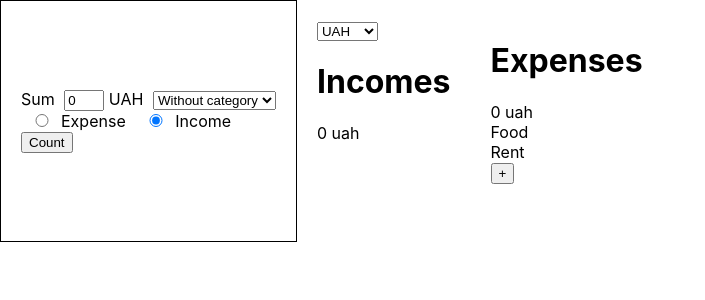
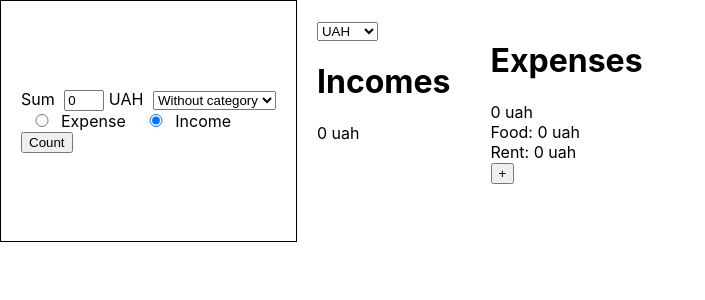
Before and after one commit to Fidelya1988/acounting, a React (Create React App) app: page / in a window 1280 px wide. Shown: the top 300 px of the page, without its empty margins (0-705 px from the left). Built offline with nearby package versions, Linux system fonts and the light colour scheme.

Commit message:
fixed categories

```diff
--- a/src/App.jsx
+++ b/src/App.jsx
@@ -3,22 +3,9 @@ import React, { useState } from "react";
 import styles from "./app.module.css";
 import { useSelector} from "react-redux";
 import CountingForm from "./Form/CountingForm";
-import { setCoeff } from "./store/categoriesReducer";
-const sliceSum = (sum) => {
-  const i = sum.indexOf(".");
-  return i !== -1 ? sum.slice(0, i + 3) : sum;
-};
-const useNewSum = (array, currency, setNewValue, sliceSum) => {
-  React.useEffect(() => {
-    array.find((el) => {
-      console.log(currency);
-      if (el.name === currency) {
-        const editedSum = sliceSum(String(el.sum));
-        setNewValue(String(editedSum));
-      }
-    });
-  }, [array, setNewValue, currency, sliceSum]);
-};
+import Categories from "./Categories/Categories";
+import { useNewSum } from "./helpers/useNewSum";
+
 function App() {
   const { income, expense } = useSelector((state) => state.toolkit);
   const { categories} = useSelector((state) => state.categories);
@@ -26,14 +13,6 @@ function App() {
   const [newIncome, setNewIncome] = useState();
   const [newExpense, setNewExpense] = useState();
 
-  const categoriesExspenses = categories.map(
-    (c) =>
-      c.type === "expense" && (
-        <div key={c.id}>
-          {c.name}
-        </div>
-      )
-  );
 
   const currencyChange = React.useCallback(
     (e) => {
@@ -47,8 +26,8 @@ function App() {
     },
     [income, setCurrency]
   );
-  useNewSum(income, currency, setNewIncome, sliceSum);
-  useNewSum(expense, currency, setNewExpense, sliceSum);
+  useNewSum(income, currency, setNewIncome);
+  useNewSum(expense, currency, setNewExpense);
   return (
     <div className={styles.app}>
       <CountingForm />
@@ -68,8 +47,8 @@ function App() {
       <div className={styles.block}>
         <h1>Expenses</h1>
         <span> {newExpense ? newExpense : 0}</span> {currency}
-        <div> {categoriesExspenses}</div>
-        <button>+</button>
+        <Categories currency={currency}/>
+
       </div>
     </div>
   );
--- /dev/null
+++ b/src/Categories/Categories.jsx
@@ -0,0 +1,20 @@
+// import { isBlock } from "typescript";
+import { useState } from "react";
+import styles from "../app.module.css";
+import { useSelector } from "react-redux";
+
+import { useCategories } from "../helpers/useCategories";
+
+export default function Categories({ currency }) {
+  const { categories } = useSelector((state) => state.categories);
+  const [expenseCategories, setExpenseCategories] = useState();
+  useCategories(categories, currency, setExpenseCategories);
+
+  return (
+    <div>
+      {" "}
+      {expenseCategories}
+      <button>+</button>
+    </div>
+  );
+}
--- a/src/Form/CountingForm.jsx
+++ b/src/Form/CountingForm.jsx
@@ -3,7 +3,7 @@ import React from "react";
 import styles from "../app.module.css";
 import { useSelector, useDispatch } from "react-redux";
 import { changeIncome, changeExpense } from "../store/toolkitReducer";
-import { changeSum } from "../store/categoriesReducer";
+import { changeCategory } from "../store/categoriesReducer";
 
 import { Formik, Form, Field } from "formik";
 const validation = (values) => {
@@ -21,7 +21,7 @@ export default function CountingForm() {
     (introduce,  category, type) => {
       type === "expense" && dispatch(changeExpense({ data: introduce }));
       type === "income" && dispatch(changeIncome({ data: introduce }));
-      dispatch(changeSum({ name: category, sum: introduce }));
+      dispatch(changeCategory({ name: category, sum: introduce }));
     },
     [dispatch]
   );
--- /dev/null
+++ b/src/helpers/sliceSum.js
@@ -0,0 +1,6 @@
+export const sliceSum = (sum) => {
+
+    const i = sum.indexOf(".");
+    return i !== -1 ? sum.slice(0, i + 3) : sum;
+
+};
--- /dev/null
+++ b/src/helpers/useCategories.js
@@ -0,0 +1,18 @@
+ import React from "react";
+ import { sliceSum } from "./sliceSum";
+export const useCategories = (categories, currency, setter) => {
+    React.useEffect(() => {
+      const categoriesArr = categories.map((c) => {
+        const currentSum = c.sum.map((el) => el.name === currency && el.sum);
+       const slicedCurrentSum = currentSum.map(el=> typeof el==='number'?sliceSum(String(el)): el) ;
+        return (
+          c.type === "expense" && (
+            <div key={c.id}>
+              {c.name}: {slicedCurrentSum} {currency}
+            </div>
+          )
+        );
+      });
+      setter(categoriesArr);
+    }, [categories, currency, setter]);
+  };
--- /dev/null
+++ b/src/helpers/useNewSum.js
@@ -0,0 +1,13 @@
+import React from "react";
+import { sliceSum } from "./sliceSum";
+export const useNewSum = (array, currency, setNewValue) => {
+    React.useEffect(() => {
+      array.find((el) => {
+        console.log(currency);
+        if (el.name === currency) {
+          const editedSum = sliceSum(String(el.sum));
+          setNewValue(String(editedSum));
+        }
+      });
+    }, [array, setNewValue, currency]);
+  };
--- a/src/store/categoriesReducer.js
+++ b/src/store/categoriesReducer.js
@@ -1,5 +1,5 @@
 import { createSlice } from "@reduxjs/toolkit";
-
+import { getSum } from "../helpers/getSum";
 const categoriesSlice = createSlice({
   name: "categories",
   initialState: {
@@ -39,10 +39,10 @@ const categoriesSlice = createSlice({
     setCoeff(state, action) {
       state.coefficient = action.payload.coefficient;
     },
-    changeSum(state, action) {
+    changeCategory(state, action) {
       state.categories.forEach((el) =>
         el.name === action.payload.name
-          ? (el.sum += Number(action.payload.sum) * Number(el.coefficient))
+          ? (el.sum = getSum(action.payload.sum, el.sum))
           : el
       );
     },
@@ -50,5 +50,5 @@ const categoriesSlice = createSlice({
 });
 
 export default categoriesSlice.reducer;
-export const { addCategory, deleteCategory, changeSum, setCoeff } =
+export const { addCategory, deleteCategory, changeCategory} =
   categoriesSlice.actions;
```
